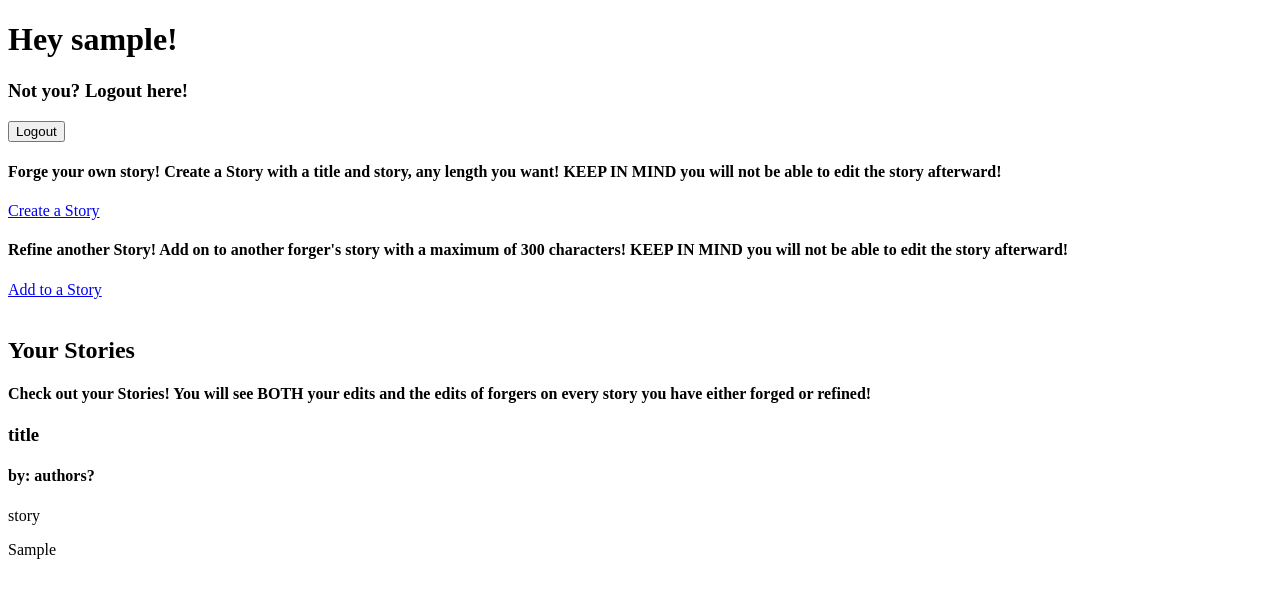
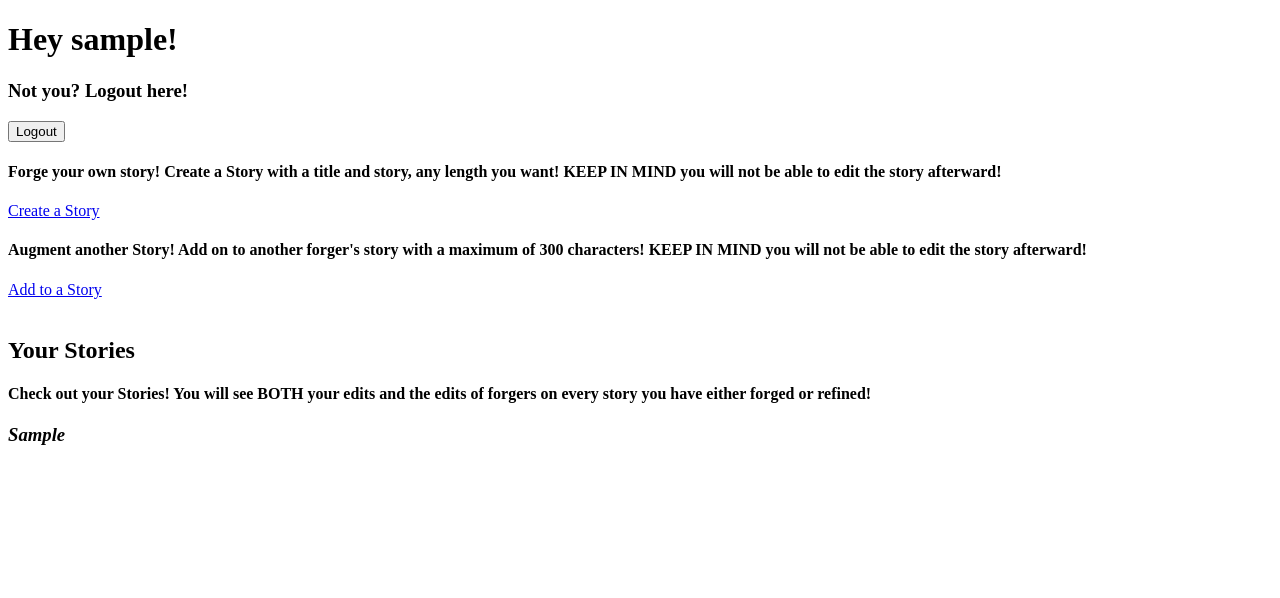
Before and after one commit to rachelxiao907/redacted, a Flask app: page /home in a window 1280 px wide. Shown: the top 598 px of the page. Run offline with Flask 2, Linux system fonts and the light colour scheme; the visitor is signed in with stand-in values (Sample User, id 1); tables that the repository leaves empty hold one stand-in row (values such as "Sample post").

Commit message:
formatted home.html better

```diff
--- a/app/templates/home.html
+++ b/app/templates/home.html
@@ -18,22 +18,19 @@
     <a href= "http://127.0.0.1:5000/create"> Create a Story </a><br>
     </div>
     <div id = "refine">
-    <h4> Refine another Story! Add on to another forger's story with a maximum of 300 characters!  KEEP IN MIND you will not be able to edit the story afterward! </h4>
+    <h4> Augment another Story! Add on to another forger's story with a maximum of 300 characters!  KEEP IN MIND you will not be able to edit the story afterward! </h4>
     <a href = "http://127.0.0.1:5000/add"> Add to a Story </a> <br/><br/>
     </div>
     <div id = "own_stories">
     <h2> Your Stories </h2>
         <h4> Check out your Stories!  You will see BOTH your edits and the edits of forgers on every story you have either forged or refined!</h4>
-        <h3> title </h3>
-        <h4> by: authors? </h4>
-        <p> story </p>
     </div>
 
     {%for story in story_col%}
-    {{story[0]}}<br/>
+    <i><h3>{{story[0]}}</i></h3>
     {%for field in story[1] %}
-    user contributed: {{field}} <br/>
-    entry: {{story[2][loop.index0]}} <br/><br/>
+    entry: {{story[2][loop.index0]}} <br/>
+    user contributed: {{field}} <br/><br>
     {%endfor%}
     {%endfor%}
 
```
